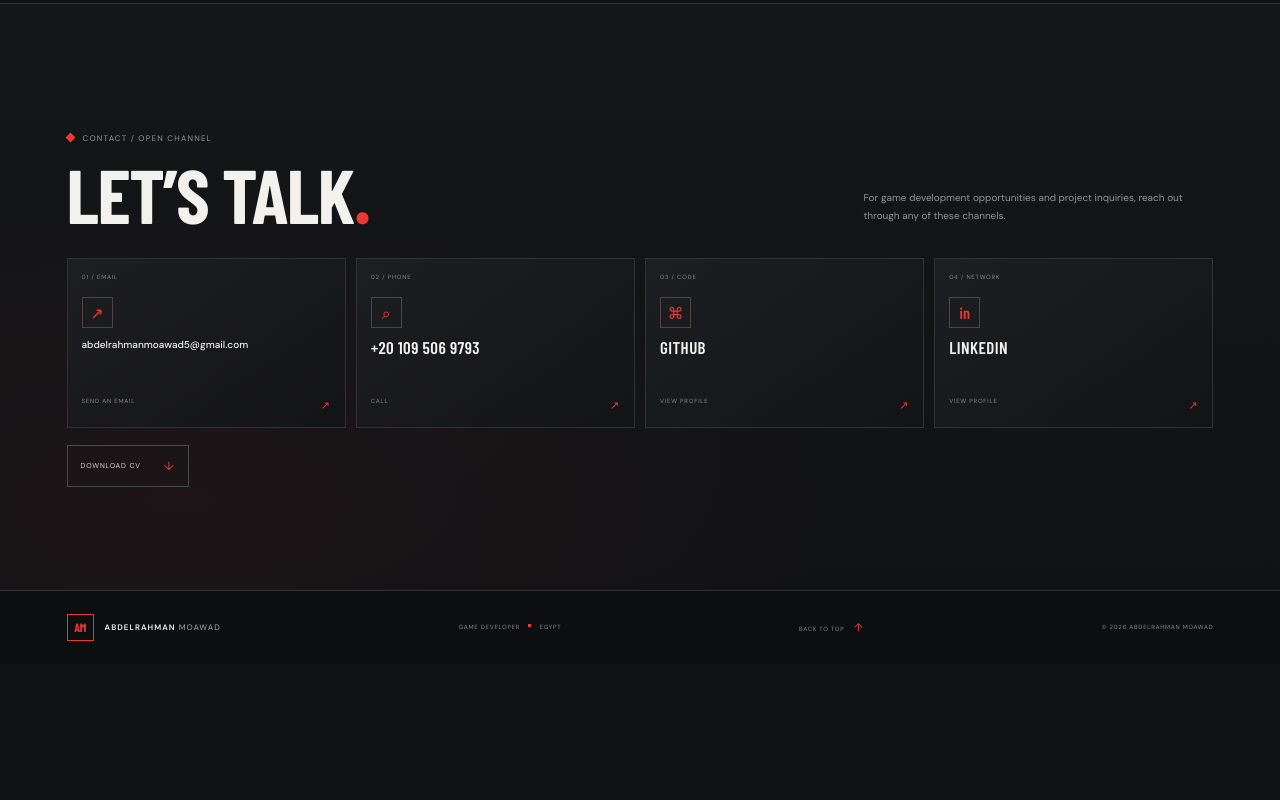
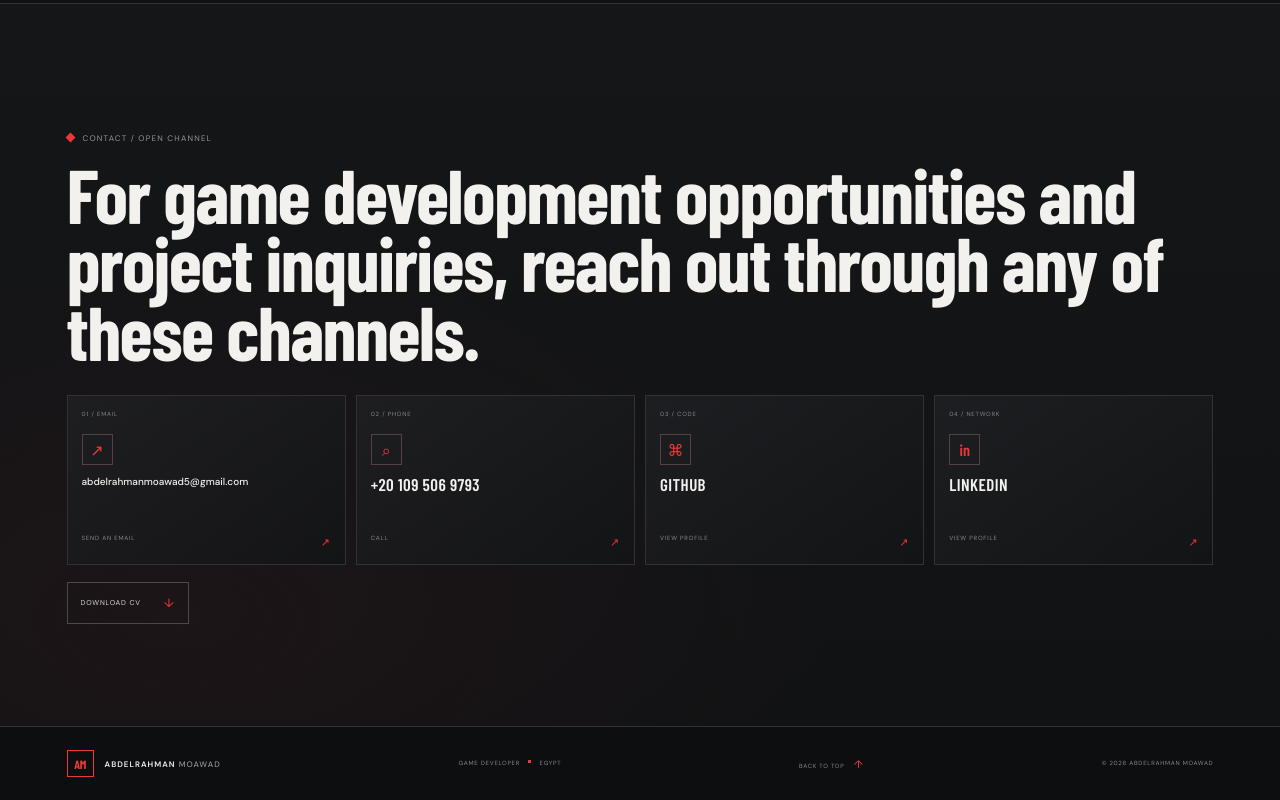
Before and after one commit to AbdelrahmanMoawad/portfolio, a React (Vite) app in the folder abdelrahman-moawad-portfolio-source/: page / in a window 1280 px wide. Shown: the part 4501-5301 px from the top of the page. Before the commit the page ends 5165 px from the top, so only its background shows below. Built offline with nearby package versions, Linux system fonts and the light colour scheme; a web font is replaced by a local one.

Commit message:
Update Contact section heading

```diff
--- a/abdelrahman-moawad-portfolio-source/src/components/Contact.tsx
+++ b/abdelrahman-moawad-portfolio-source/src/components/Contact.tsx
@@ -8,9 +8,8 @@ export default function Contact() {
         <div className="contact-heading">
           <div>
             <span className="section-kicker"><i /> CONTACT / OPEN CHANNEL</span>
-            <h2 id="contact-title">LET’S TALK<span>.</span></h2>
+            <h2 id="contact-title">For game development opportunities and project inquiries, reach out through any of these channels.</h2>
           </div>
-          <p className="contact-intro">For game development opportunities and project inquiries, reach out through any of these channels.</p>
         </div>
         <div className="contact-grid">
           <a className="contact-card contact-email" href={`mailto:${contact.email}`}>
--- a/abdelrahman-moawad-portfolio-source/src/data/translations.ts
+++ b/abdelrahman-moawad-portfolio-source/src/data/translations.ts
@@ -20,11 +20,11 @@ export const ar: Record<string, string> = {
   'TECHNICAL LOADOUT / 12 SKILLS': 'المهارات التقنية / 12 مهارة', 'SKILLS.': 'المهارات.', 'A focused toolkit for building and implementing gameplay experiences.': 'مجموعة مركزة من الأدوات لبناء تجارب اللعب وتنفيذها.', 'PROGRAMMING': 'البرمجة', 'ENGINE & TOOLS': 'المحركات والأدوات', 'GAME FORMATS': 'أنواع الألعاب', 'Data Structures': 'هياكل البيانات', 'Gameplay Programming': 'برمجة أسلوب اللعب', 'Unity Animator': 'متحكم الرسوم المتحركة في Unity', 'Unity UI': 'واجهات Unity', '2D Game Development': 'تطوير ألعاب ثنائية الأبعاد', '3D Game Development': 'تطوير ألعاب ثلاثية الأبعاد', 'SKILL INDEX / 12': 'فهرس المهارات / 12', 'NO RANKINGS / NO PROFICIENCY CLAIMS': 'دون تصنيفات أو ادعاءات بمستوى الإتقان',
   'EDUCATION / TRAINING': 'التعليم / التدريب', 'EDUCATION.': 'التعليم.', 'Academic study and game development training.': 'الدراسة الأكاديمية والتدريب على تطوير الألعاب.', 'ACADEMIC': 'دراسة أكاديمية', 'STUDY YEAR': 'السنة الدراسية', 'EXPECTED GRADUATION': 'التخرج المتوقع', '4th Year': 'السنة الرابعة', 'GAME DEVELOPMENT TRACK': 'مسار تطوير الألعاب', 'TRACK': 'المسار', 'DEVELOPMENT TRAINING': 'تدريب تطوير', 'IN PROGRESS': 'مستمر', 'LEARNING / GAME DEVELOPMENT': 'التعلم / تطوير الألعاب', 'ACADEMIC + TRAINING': 'دراسة أكاديمية + تدريب',
   'DEVELOPMENT SERVICES / 07 AREAS': 'خدمات التطوير / 07 مجالات', 'SERVICES.': 'الخدمات.', 'Practical game development support, from a playable prototype to gameplay and interface implementation.': 'دعم عملي لتطوير الألعاب، من النموذج الأولي القابل للعب إلى تنفيذ أسلوب اللعب والواجهات.', 'SERVICE': 'خدمة', 'Build gameplay experiences in Unity from early prototype through implementation.': 'بناء تجارب اللعب في Unity بدءًا من النموذج الأولي وحتى التنفيذ.', 'Implement player controls, interactions, and gameplay flow.': 'تنفيذ تحكم اللاعب والتفاعلات وتدفق أسلوب اللعب.', 'Write organized scripts that connect gameplay systems and interface behavior.': 'كتابة شيفرات منظمة تربط أنظمة اللعب بسلوك الواجهة.', 'Shape and implement player actions, rules, and in-game feedback.': 'تصميم وتنفيذ أفعال اللاعب والقواعد والتغذية الراجعة داخل اللعبة.', 'Develop interactive game experiences across 2D and 3D formats.': 'تطوير تجارب ألعاب تفاعلية بصيغتي 2D و3D.', 'Turn a gameplay idea into a playable early build for evaluation.': 'تحويل فكرة لأسلوب اللعب إلى نموذج أولي قابل للتجربة والتقييم.', 'Implement in-game interface screens and feedback with Unity UI.': 'تنفيذ شاشات الواجهة والتغذية الراجعة داخل اللعبة باستخدام Unity UI.', 'IMPLEMENTATION FOCUSED': 'تركيز على التنفيذ', 'GAME DEVELOPMENT / UNITY': 'تطوير الألعاب / Unity',
-  'CONTACT / OPEN CHANNEL': 'تواصل / قناة مفتوحة', 'LET’S TALK.': 'لنتحدث.', 'For game development opportunities and project inquiries, reach out through any of these channels.': 'للفرص المتعلقة بتطوير الألعاب والاستفسار عن المشاريع، تواصل عبر أي من القنوات التالية.', 'EMAIL': 'البريد الإلكتروني', 'SEND AN EMAIL': 'أرسل بريدًا إلكترونيًا', 'PHONE': 'الهاتف', 'CALL': 'اتصل', 'CODE': 'البرمجة', 'NETWORK': 'التواصل المهني', 'GITHUB': 'جيت هَب', 'LINKEDIN': 'لينكدإن', 'VIEW PROFILE': 'عرض الملف',
+  'CONTACT / OPEN CHANNEL': 'تواصل / قناة مفتوحة', 'For game development opportunities and project inquiries, reach out through any of these channels.': 'للفرص المتعلقة بتطوير الألعاب والاستفسار عن المشاريع، تواصل عبر أي من القنوات التالية.', 'EMAIL': 'البريد الإلكتروني', 'SEND AN EMAIL': 'أرسل بريدًا إلكترونيًا', 'PHONE': 'الهاتف', 'CALL': 'اتصل', 'CODE': 'البرمجة', 'NETWORK': 'التواصل المهني', 'GITHUB': 'جيت هَب', 'LINKEDIN': 'لينكدإن', 'VIEW PROFILE': 'عرض الملف',
   'GAME DEVELOPER  EGYPT': 'مطور ألعاب  مصر', 'BACK TO TOP': 'العودة للأعلى', 'Abdelrahman Moawad, back to top': 'عبدالرحمن معوض، العودة للأعلى',
   'Stylized kitchen environment illustration': 'رسم توضيحي لمطبخ بأسلوب فني', 'Abstract corridor and countdown illustration for The Final Minute': 'رسم تجريدي لممر وعدّاد تنازلي للعبة الدقيقة الأخيرة',
   'HOME': 'الرئيسية', 'PROJECTS': 'المشاريع', 'SKILLS': 'المهارات', 'EDUCATION': 'التعليم', 'SERVICES': 'الخدمات', 'CONTACT': 'تواصل',
   'The Final Minute': 'الدقيقة الأخيرة', 'Artificial Intelligence': 'الذكاء الاصطناعي', 'Benha University': 'جامعة بنها', 'Faculty of Computers and Artificial Intelligence': 'كلية الحاسبات والذكاء الاصطناعي', 'Digital Egypt Pioneers Initiative (DEPI)': 'مبادرة رواد مصر الرقمية (DEPI)', 'Egypt Game Jam': 'جيم جام مصر', 'ITI Smart Village': 'معهد تكنولوجيا المعلومات، القرية الذكية', 'Egypt': 'مصر', 'EGYPT': 'مصر', 'UNITY': 'UNITY', 'C++': 'C++', 'C#': 'C#',
-  'LET’S TALK': 'لنتحدث', 'PROJECT': 'مشروع', 'FIELD': 'المجال', 'TRAINING': 'التدريب', 'In Progress': 'مستمر', 'Game Development': 'تطوير الألعاب', 'Unity Game Development': 'تطوير الألعاب باستخدام Unity', 'C# Scripting': 'برمجة C#', 'Game Mechanics': 'آليات اللعب', 'Game Prototyping': 'النمذجة الأولية للألعاب', 'UI Implementation': 'تنفيذ واجهات المستخدم', '2D / 3D Game Development': 'تطوير ألعاب ثنائية وثلاثية الأبعاد',
+  'PROJECT': 'مشروع', 'FIELD': 'المجال', 'TRAINING': 'التدريب', 'In Progress': 'مستمر', 'Game Development': 'تطوير الألعاب', 'Unity Game Development': 'تطوير الألعاب باستخدام Unity', 'C# Scripting': 'برمجة C#', 'Game Mechanics': 'آليات اللعب', 'Game Prototyping': 'النمذجة الأولية للألعاب', 'UI Implementation': 'تنفيذ واجهات المستخدم', '2D / 3D Game Development': 'تطوير ألعاب ثنائية وثلاثية الأبعاد',
   'Switch to light theme': 'التبديل إلى المظهر الفاتح', 'Switch to dark theme': 'التبديل إلى المظهر الداكن', 'Close navigation': 'إغلاق القائمة',
 };
```
